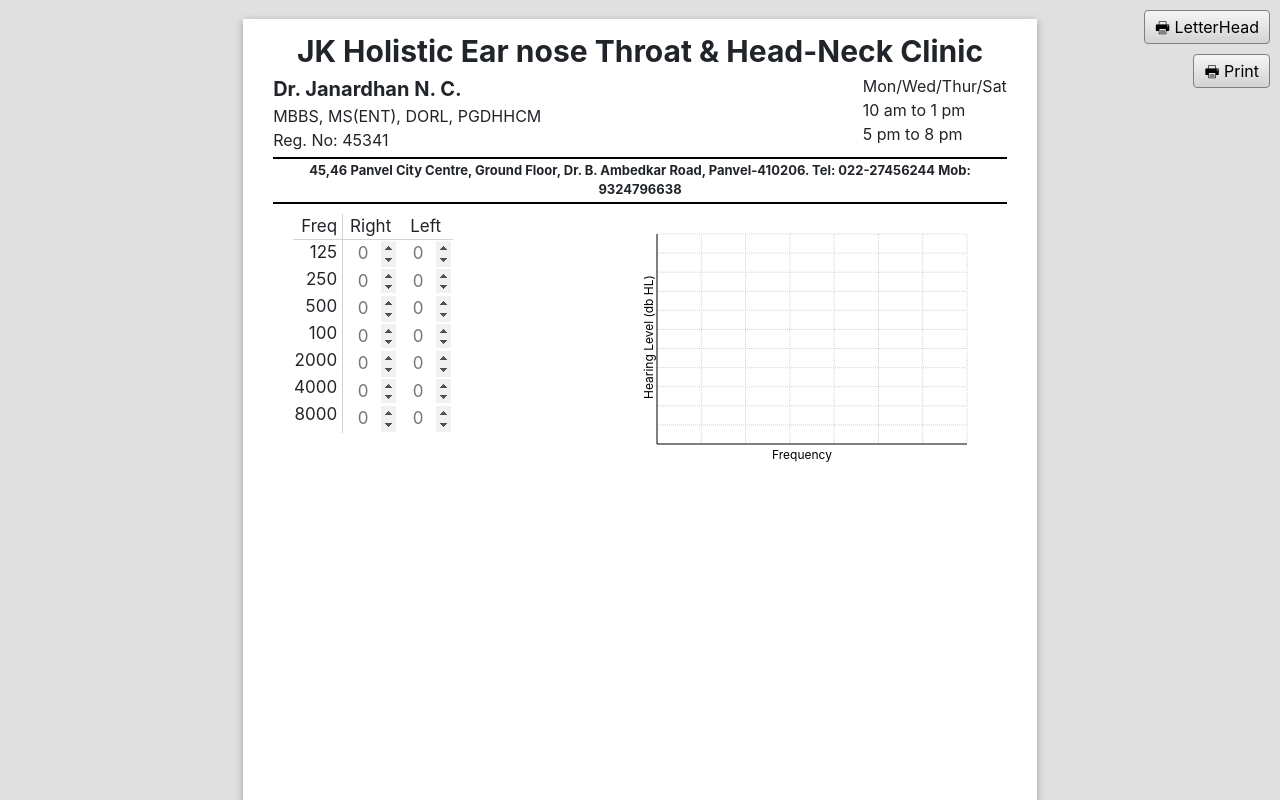
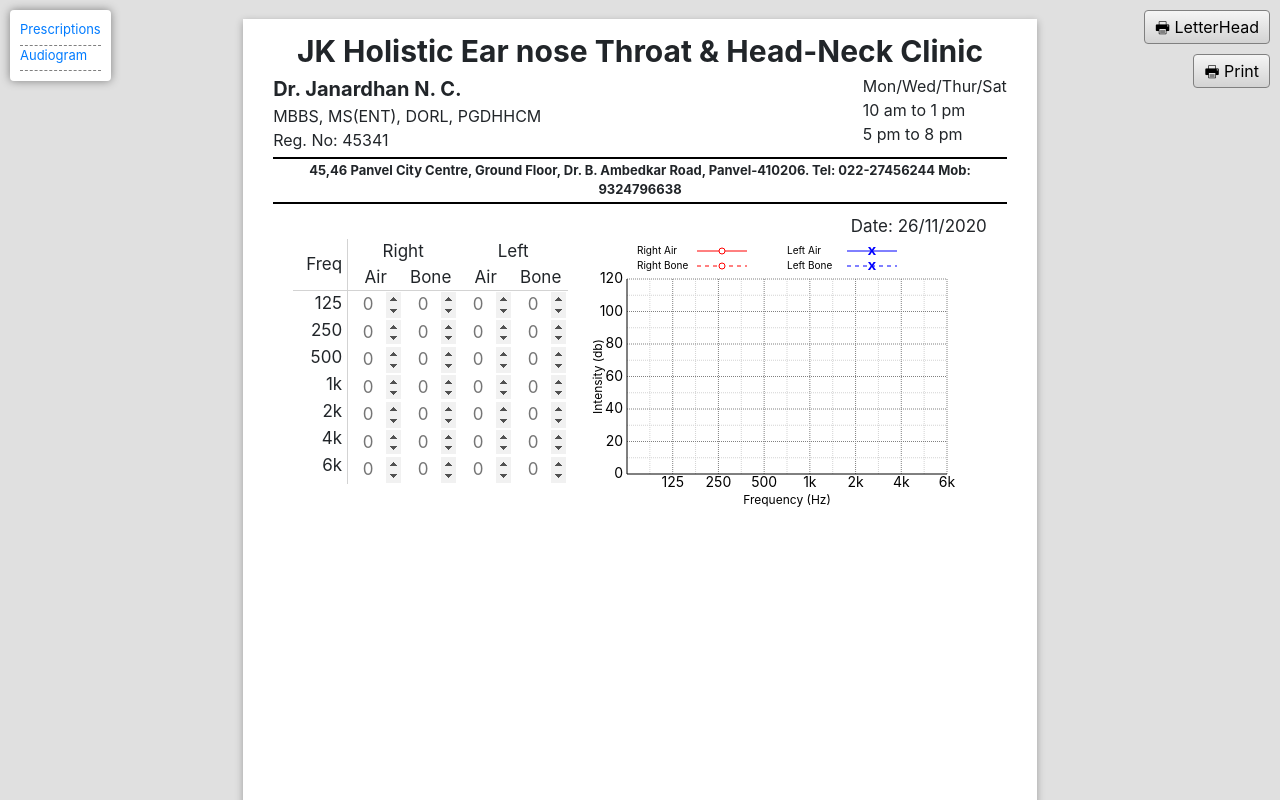
Before and after one commit to jcravi/clinic, a React (Create React App) app: page /audiogram in a window 1280 px wide. Shown: the top 800 px of the page. Built offline with nearby package versions, Linux system fonts and the light colour scheme.

Commit message:
feat: added audio gram

```diff
--- a/package.json
+++ b/package.json
@@ -13,9 +13,11 @@
     "@types/react": "^16.9.53",
     "@types/react-bootstrap": "^0.32.24",
     "@types/react-dom": "^16.9.8",
+    "@types/react-router-dom": "^5.1.6",
     "@types/styled-components": "^5.1.4",
     "react": "^16.14.0",
     "react-dom": "^16.14.0",
+    "react-router-dom": "^5.2.0",
     "react-scripts": "3.4.4",
     "styled-components": "^5.2.1",
     "typescript": "^4.0.3",
--- a/src/App.tsx
+++ b/src/App.tsx
@@ -1,10 +1,12 @@
 import React, { useEffect, useState } from 'react';
 import styled from 'styled-components';
-import { Chart } from './components/Chart';
+import { BrowserRouter, Link, Route, Switch } from 'react-router-dom';
 
 import { LetterHead } from './components/LetterHead';
 import { PrintButton } from './components/PrintButton';
 import { Sheet } from './components/Sheet';
+import { Audiogram } from './components/Audiogram';
+import { Common } from './components/Common';
 
 const OverallDiv = styled.div<{ printLetterHead: boolean }>`
   padding-top: 10px;
@@ -14,6 +16,28 @@ const OverallDiv = styled.div<{ printLetterHead: boolean }>`
   @media print {
     padding-top: ${({ printLetterHead }) =>
       printLetterHead ? '10mm' : '80mm'};
+  }
+`;
+
+const Navigator = styled.div`
+  font-size: 13px;
+  position: fixed;
+  top: 10px;
+  left: 10px;
+  border-radius: 4px;
+  box-shadow: 0 0 10px gray;
+  background-color: white;
+  padding: 10px;
+  & > div {
+    border-bottom: 1px dashed grey;
+    padding-bottom: 5px;
+  }
+  & > div:hover {
+    border-bottom: 1px solid grey;
+    padding-bottom: 5px;
+  }
+  & a {
+    text-decoration: none;
   }
 `;
 
@@ -36,8 +60,25 @@ export const App = () => {
       />
       <LetterHead printLetterHead={printLetterHead} />
       <OverallDiv printLetterHead={printLetterHead}>
-        {/* <Sheet /> */}
-        <Chart />
+        <Common />
+        <BrowserRouter>
+          <Navigator>
+            <div>
+              <Link to='/precriptions'>Prescriptions</Link>
+            </div>
+            <div>
+              <Link to='/audiogram'>Audiogram</Link>
+            </div>
+          </Navigator>
+          <Switch>
+            <Route path='/precriptions'>
+              <Sheet />
+            </Route>
+            <Route path='/audiogram'>
+              <Audiogram />
+            </Route>
+          </Switch>
+        </BrowserRouter>
       </OverallDiv>
     </>
   );
--- /dev/null
+++ b/src/components/Audiogram.tsx
@@ -0,0 +1,174 @@
+import React, { useEffect, useState } from 'react';
+import styled from 'styled-components';
+
+import { Chart } from './Chart';
+import { X_AXIS, calcX, calcY } from '../js/chart-utils';
+
+type StateType = {
+  [key: string]: number;
+};
+
+const initialState: StateType = X_AXIS.reduce(
+  (o, key) => ({ ...o, [key]: -1 }),
+  {}
+);
+
+const Cell = styled.div`
+  width: 55px;
+  text-align: center;
+  & > input[type='number'] {
+    width: 55px;
+    border: none;
+    text-align: center;
+    &::-webkit-outer-spin-button,
+    &::-webkit-inner-spin-button {
+      opacity: 1;
+    }
+  }
+`;
+
+const setPointLine = (
+  state: StateType,
+  setState: (value: React.SetStateAction<string>) => void
+): void => {
+  const points = X_AXIS.reduce((acc, curr, index) => {
+    if (state[curr] >= 0) {
+      const cx = calcX(index);
+      const cy = calcY(state[curr]);
+      return acc + ' ' + cx + ',' + cy;
+    } else {
+      return acc;
+    }
+  }, '');
+  setState(points);
+};
+
+const setPoint = (
+  key: string,
+  value: string,
+  state: StateType,
+  setState: (value: React.SetStateAction<StateType>) => void
+): void => {
+  setState({ ...state, [key]: +value });
+};
+
+export const Audiogram = () => {
+  const [rightAirPoints, setRightAirPoints] = useState(initialState);
+  const [rightAirPointLine, setRightAirPointLine] = useState('');
+  useEffect(() => setPointLine(rightAirPoints, setRightAirPointLine), [
+    rightAirPoints,
+  ]);
+
+  const [rightBonePoints, setRightBonePoints] = useState(initialState);
+  const [rightBonePointLine, setRightBonePointLine] = useState('');
+  useEffect(() => setPointLine(rightBonePoints, setRightBonePointLine), [
+    rightBonePoints,
+  ]);
+
+  const [leftAirPoints, setLeftAirPoints] = useState(initialState);
+  const [leftPointLine, setLeftPointLine] = useState('');
+  useEffect(() => setPointLine(leftAirPoints, setLeftPointLine), [
+    leftAirPoints,
+  ]);
+
+  const [leftBonePoints, setLeftBonePoints] = useState(initialState);
+  const [leftBonePointLine, setLeftBonePointLine] = useState('');
+  useEffect(() => setPointLine(leftBonePoints, setLeftBonePointLine), [
+    leftBonePoints,
+  ]);
+
+  const ChartProps = {
+    right: {
+      air: {
+        points: rightAirPoints,
+        pointLine: rightAirPointLine,
+      },
+      bone: {
+        points: rightBonePoints,
+        pointLine: rightBonePointLine,
+      },
+    },
+    left: {
+      air: {
+        points: leftAirPoints,
+        pointLine: leftPointLine,
+      },
+      bone: {
+        points: leftBonePoints,
+        pointLine: leftBonePointLine,
+      },
+    },
+  };
+
+  return (
+    <div style={{ display: 'flex', justifyContent: 'space-between' }}>
+      <div>
+        {/* Header */}
+        <div style={{ display: 'flex', borderBottom: '1px solid lightgrey' }}>
+          <Cell
+            style={{
+              textAlign: 'right',
+              borderRight: '1px solid lightgrey',
+              paddingRight: '5px',
+              lineHeight: '50px',
+            }}
+          >
+            Freq
+          </Cell>
+          <div>
+            <div style={{ width: '110px', textAlign: 'center' }}>Right</div>
+            <div style={{ display: 'flex' }}>
+              <Cell>Air</Cell>
+              <Cell>Bone</Cell>
+            </div>
+          </div>
+          <div>
+            <div style={{ width: '110px', textAlign: 'center' }}>Left</div>
+            <div style={{ display: 'flex' }}>
+              <Cell>Air</Cell>
+              <Cell>Bone</Cell>
+            </div>
+          </div>
+        </div>
+        {/* Body/Content */}
+        <div style={{ display: 'flex' }}>
+          <Cell
+            style={{ borderRight: '1px solid lightgrey', paddingRight: '5px' }}
+          >
+            {X_AXIS.map((x) => (
+              <div key={x} style={{ height: '27px', textAlign: 'right' }}>
+                {x}
+              </div>
+            ))}
+          </Cell>
+          {[
+            { state: rightAirPoints, setState: setRightAirPoints },
+            { state: rightBonePoints, setState: setRightBonePoints },
+            { state: leftAirPoints, setState: setLeftAirPoints },
+            { state: leftBonePoints, setState: setLeftBonePoints },
+          ].map((o, i) => (
+            <div key={`div-${o}-${i}`}>
+              {X_AXIS.map((x) => (
+                <Cell key={`cell-${o}-${i}-${x}`}>
+                  <input
+                    type='number'
+                    placeholder='0'
+                    min='0'
+                    max='120'
+                    step='5'
+                    onChange={({ target: { value } }) =>
+                      setPoint(x, value, o.state, o.setState)
+                    }
+                  />
+                </Cell>
+              ))}
+            </div>
+          ))}
+        </div>
+      </div>
+      <div>
+        <Chart {...ChartProps} />
+      </div>
+    </div>
+  );
+};
--- a/src/components/Chart.tsx
+++ b/src/components/Chart.tsx
@@ -1,42 +1,22 @@
-import React, { useEffect, useState } from 'react';
+import React from 'react';
 import styled from 'styled-components';
 
-const HEIGHT = 250;
-const WIDTH = 350;
+import {
+  X_AXIS,
+  Y_AXIS,
+  width,
+  height,
+  offset,
+  xInc,
+  yInc,
+  calcX,
+  calcY,
+} from '../js/chart-utils';
 
-const offset: number = 20;
-
-const Y_AXIS = [
-  '-10',
-  '0',
-  '10',
-  '20',
-  '30',
-  '40',
-  '50',
-  '60',
-  '70',
-  '80',
-  '90',
-];
-
-const X_AXIS = ['125', '250', '500', '100', '2000', '4000', '8000'];
-
-const xInc = (WIDTH - 2 * offset) / X_AXIS.length;
-const yInc = (HEIGHT - 2 * offset) / Y_AXIS.length;
-
-type StateType = {
-  [key: string]: number;
-};
-
-const initialState: StateType = X_AXIS.reduce(
-  (o, key) => ({ ...o, [key]: -1 }),
-  {}
-);
-
-const SVG = styled.svg`
-  height: ${HEIGHT}px;
-  width: ${WIDTH}px;
+const Legend = styled.g`
+  font-size: 10px;
+  & > text {
+  }
 `;
 
 const Axis = styled.g`
@@ -45,11 +25,15 @@ const Axis = styled.g`
   }
 `;
 
-const AxisLabels = styled.g`
+const AxisTitle = styled.g`
   font-size: 12px;
 `;
 
-const Right = styled.g`
+const AxisLabel = styled.g`
+  font-size: 14px;
+`;
+
+const RightAir = styled.g`
   & > circle {
     fill: none;
     stroke: red;
@@ -59,7 +43,14 @@ const Right = styled.g`
   }
 `;
 
-const Left = styled.g`
+const RightBone = styled(RightAir)`
+  & > polyline {
+    stroke-dasharray: 5;
+  }
+`;
+
+const LeftAir = styled.g`
+  font: bold 15px arial;
   & > text {
     fill: blue;
   }
@@ -68,146 +59,105 @@ const Left = styled.g`
   }
 `;
 
-const NumberInput = styled.input.attrs((_) => ({
-  type: 'number',
-  placeholder: '0',
-  min: -10,
-  max: 120,
-  step: 5,
-}))`
-  width: 55px;
-  border: none;
-  text-align: center;
-  &::-webkit-outer-spin-button,
-  &::-webkit-inner-spin-button {
-    opacity: 1;
+const LeftBone = styled(LeftAir)`
+  & > polyline {
+    stroke-dasharray: 5;
   }
 `;
 
-const calcX = (index: number): number => {
-  return offset + (index + 1) * xInc;
+const subAxisStyle = {
+  strokeWidth: '1px',
+  stroke: 'grey',
+  strokeDasharray: '1',
 };
 
-const calcY = (value: number): number => {
-  return HEIGHT - offset - ((value / 5) * yInc) / 2;
-};
-
-const subAxisStyle = {
+const subSubAxisStyle = {
   strokeWidth: '1px',
   stroke: 'lightgrey',
   strokeDasharray: '1',
 };
 
-export const Chart = () => {
-  const [right, setRight] = useState(initialState);
-  const [rightPoints, setRightPoints] = useState('');
-  const setRightValue = (key: string, valueStr: string) => {
-    const value = +valueStr;
-    setRight({ ...right, [key]: value });
+type GraphType = {
+  points: {
+    [key: string]: number;
   };
-  useEffect(() => {
-    const points = X_AXIS.reduce((s, v, i) => {
-      if (right[v] !== -1) {
-        const cx = calcX(i);
-        const cy = calcY(right[v]);
-        return s + ' ' + cx + ',' + cy;
-      } else {
-        return s;
-      }
-    }, '');
+  pointLine: string;
+};
 
-    setRightPoints(points);
-  }, [right]);
+type SideType = {
+  air: GraphType;
+  bone: GraphType;
+};
 
-  const [left, setLeft] = useState(initialState);
-  const [leftPoints, setLeftPoints] = useState('');
-  const setLeftValue = (key: string, valueStr: string) => {
-    const value = +valueStr;
-    setLeft({ ...left, [key]: value });
+type ChartType = {
+  right: SideType;
+  left: SideType;
 };
-  useEffect(() => {
-    const points = X_AXIS.reduce((s, v, i) => {
-      if (left[v] !== -1) {
-        const cx = calcX(i);
-        const cy = calcY(left[v]);
-        return s + ' ' + cx + ',' + cy;
-      } else {
-        return s;
-      }
-    }, '');
 
-    setLeftPoints(points);
-  }, [left]);
-
+export const Chart = ({ right, left }: ChartType) => {
   return (
-    <div style={{ display: 'flex', justifyContent: 'space-between' }}>
-      <div>
-        <div style={{ display: 'flex', borderBottom: '1px solid lightgrey' }}>
-          <div
+    <svg
+      version='1.2'
+      role='img'
       style={{
-              float: 'left',
-              width: '50px',
-              textAlign: 'right',
-              borderRight: '1px solid lightgrey',
-              paddingRight: '5px',
+        height: `${height}`,
+        width: `${width}`,
       }}
     >
-            Freq
-          </div>
-          <div style={{ width: '55px', textAlign: 'center' }}>Right</div>
-          <div style={{ width: '55px', textAlign: 'center' }}>Left</div>
-        </div>
-        <div style={{ display: 'flex' }}>
-          <div
-            style={{
-              width: '50px',
-              borderRight: '1px solid lightgrey',
-              paddingRight: '5px',
-            }}
+      <Legend transform='translate(50,5)'>
+        <text x='0' y='10'>
+          Right Air
+        </text>
+        <line x1='60' y1='7' x2='110' y2='7' stroke='red' />
+        <circle cx='85' cy='7' r='3' fill='white' stroke='red' />
+        <text x='0' y='25'>
+          Right Bone
+        </text>
+        <line
+          x1='60'
+          y1='22'
+          x2='110'
+          y2='22'
+          stroke='red'
+          strokeDasharray='4'
+        />
+        <circle cx='85' cy='22' r='3' fill='white' stroke='red' />
+        <text x='150' y='10'>
+          Left Air
+        </text>
+        <line x1='210' y1='7' x2='260' y2='7' stroke='blue' />
+        <text
+          x='235'
+          y='10.5'
+          style={{ font: 'bold 15px arial', color: 'blue' }}
+          fill='blue'
+          textAnchor='middle'
         >
-            {X_AXIS.map((x) => {
-              return (
-                <div
-                  key={x}
-                  style={{
-                    height: '27px',
-                    textAlign: 'right',
-                  }}
+          x
+        </text>
+        <text x='150' y='25'>
+          Left Bone
+        </text>
+        <line
+          x1='210'
+          y1='22'
+          x2='260'
+          y2='22'
+          stroke='blue'
+          strokeDasharray='4'
+        />
+        <text
+          x='235'
+          y='25.5'
+          style={{ font: 'bold 15px arial', color: 'blue' }}
+          fill='blue'
+          textAnchor='middle'
         >
-                  {x}
-                </div>
-              );
-            })}
-          </div>
-          <div>
-            {X_AXIS.map((x) => {
-              return (
-                <div key={x}>
-                  <NumberInput
-                    onChange={({ target: { value } }) =>
-                      setRightValue(x, value)
-                    }
-                  />
-                </div>
-              );
-            })}
-          </div>
-          <div>
-            {X_AXIS.map((x) => {
-              return (
-                <div key={x}>
-                  <NumberInput
-                    onChange={({ target: { value } }) => setLeftValue(x, value)}
-                  />
-                </div>
-              );
-            })}
-          </div>
-        </div>
-      </div>
-      <div>
-        <SVG version='1.2' role='img'>
+          x
+        </text>
+      </Legend>
       <Axis>
+        {/* X Axis Helpers */}
         {X_AXIS.map((key, index) => {
           const x = offset + (index + 1) * xInc;
           return (
@@ -217,70 +167,135 @@ export const Chart = () => {
               x1={x}
               y1={offset}
               x2={x}
-                  y2={HEIGHT - offset}
+              y2={height - offset}
             />
           );
         })}
+        {X_AXIS.map((key, index) => {
+          const x = offset + (index + 1) * xInc - xInc / 2;
+          return (
+            <line
+              key={key}
+              style={subSubAxisStyle}
+              x1={x}
+              y1={offset}
+              x2={x}
+              y2={height - offset}
+            />
+          );
+        })}
+        {/* Y Axis Helpers */}
         {Y_AXIS.map((key, index) => {
-              const y = HEIGHT - offset - (index + 1) * yInc;
-              return (
+          const y = height - offset - (index + 1) * yInc;
+          return index !== Y_AXIS.length - 1 ? (
             <line
               key={key}
               style={subAxisStyle}
               x1={offset}
               y1={y}
-                  x2={WIDTH - offset}
+              x2={width - offset}
               y2={y}
             />
+          ) : null;
+        })}
+        {Y_AXIS.map((key, index) => {
+          const y = height - offset - (index + 1) * yInc + yInc / 2;
+          return index !== Y_AXIS.length - 1 ? (
+            <line
+              key={key}
+              style={subSubAxisStyle}
+              x1={offset}
+              y1={y}
+              x2={width - offset}
+              y2={y}
+            />
+          ) : null;
+        })}
+        {/* X Axis */}
+        <line
+          x1={offset}
+          y1={height - offset}
+          x2={width - offset}
+          y2={height - offset}
+        />
+        {/* Y Axis */}
+        <line x1={offset} y1={offset} x2={offset} y2={height - offset} />
+      </Axis>
+      <AxisLabel>
+        {X_AXIS.map((key, index) => {
+          const x = offset + (index + 1) * xInc;
+          return (
+            <text key={key} x={x} y={height - offset + 13} textAnchor='middle'>
+              {key}
+            </text>
           );
         })}
-
-            <line x1={offset} y1={offset} x2={offset} y2={HEIGHT - offset} />
-            <line
-              x1={offset}
-              y1={HEIGHT - offset}
-              x2={WIDTH - offset}
-              y2={HEIGHT - offset}
-            />
-          </Axis>
-          <AxisLabels>
+        {Y_AXIS.map((key, index) => {
+          const y = height - offset - index * yInc + 4;
+          return (
+            <text key={key} x={offset - 4} y={y} textAnchor='end'>
+              {key}
+            </text>
+          );
+        })}
+      </AxisLabel>
+      <AxisTitle>
         <text
-              x={offset - 2}
-              y={HEIGHT / 2}
-              transform={`rotate(-90, ${offset - 2}, ${
-                HEIGHT / 2
-              }) translate(-60, -2)`}
+          x={offset - 25}
+          y={height / 2}
+          textAnchor='middle'
+          transform={`rotate(-90, ${offset - 25}, ${height / 2})`}
         >
-              Hearing Level (db HL)
+          Intensity (db)
         </text>
-            <text x={WIDTH / 2 - 40} y={HEIGHT - offset + 15}>
-              Frequency
+        <text x={width / 2} y={height - offset + 30} textAnchor='middle'>
+          Frequency (Hz)
         </text>
-          </AxisLabels>
-          <Right>
+      </AxisTitle>
+      <RightAir>
         {X_AXIS.map((x, index) => {
           const cx = calcX(index);
-              const cy = calcY(right[x]);
-              return right[x] === -1 ? null : (
+          const cy = calcY(right.air.points[x]);
+          return right.air.points[x] === -1 ? null : (
             <circle key={x} cx={cx} cy={cy} r='3' />
           );
         })}
-            <polyline fill='none' points={rightPoints} />
-          </Right>
-          <Left>
+        <polyline fill='none' points={right.air.pointLine} />
+      </RightAir>
+      <RightBone>
         {X_AXIS.map((x, index) => {
-              const cx = calcX(index) - 4;
-              const cy = calcY(left[x]) + 4;
-              return left[x] === -1 ? null : (
-                <text key={x} x={cx} y={cy}>
+          const cx = calcX(index);
+          const cy = calcY(right.bone.points[x]);
+          return right.bone.points[x] === -1 ? null : (
+            <circle key={x} cx={cx} cy={cy} r='3' />
+          );
+        })}
+        <polyline fill='none' points={right.bone.pointLine} />
+      </RightBone>
+      <LeftAir>
+        {X_AXIS.map((x, index) => {
+          const cx = calcX(index);
+          const cy = calcY(left.air.points[x]) + 4.5;
+          return left.air.points[x] === -1 ? null : (
+            <text key={x} x={cx} y={cy} textAnchor='middle'>
               x
             </text>
           );
         })}
-            <polyline fill='none' points={leftPoints} />
-          </Left>
-        </SVG>
-      </div>
-    </div>
+        <polyline fill='none' points={left.air.pointLine} />
+      </LeftAir>
+      <LeftBone>
+        {X_AXIS.map((x, index) => {
+          const cx = calcX(index);
+          const cy = calcY(left.bone.points[x]) + 4.5;
+          return left.bone.points[x] === -1 ? null : (
+            <text key={x} x={cx} y={cy} textAnchor='middle'>
+              x
+            </text>
+          );
+        })}
+        <polyline fill='none' points={left.bone.pointLine} />
+      </LeftBone>
+    </svg>
   );
 };
--- /dev/null
+++ b/src/components/Common.tsx
@@ -0,0 +1,10 @@
+import React from 'react';
+
+export const Common = () => {
+  const date = new Date().toLocaleDateString('en-IN');
+  return (
+    <>
+      <div style={{ textAlign: 'right' }}>Date: {date}</div>
+    </>
+  );
+};
--- a/src/components/Sheet.tsx
+++ b/src/components/Sheet.tsx
@@ -6,10 +6,8 @@ import { Prescription } from './Prescription';
 const labels: Array<string> = ['Name', 'Diagnosis', 'Procedure\u202fdone'];
 
 export const Sheet = () => {
-  const date = new Date().toLocaleDateString('en-IN');
   return (
     <>
-      <div style={{ textAlign: 'right' }}>Date: {date}</div>
       <div>
         {labels.map((name) => {
           return <Label name={name} key={name} />;
--- /dev/null
+++ b/src/js/chart-utils.ts
@@ -0,0 +1,17 @@
+export const height = 275;
+export const width = 400;
+export const offset = 40;
+
+export const X_AXIS = ['125', '250', '500', '1k', '2k', '4k', '6k'];
+export const Y_AXIS = ['0', '20', '40', '60', '80', '100', '120'];
+
+export const xInc = (width - 2 * offset) / X_AXIS.length;
+export const yInc = (height - 2 * offset) / (Y_AXIS.length - 1);
+
+export const calcX = (index: number): number => {
+  return offset + (index + 1) * xInc;
+};
+
+export const calcY = (value: number): number => {
+  return height - offset - ((value / 10) * yInc) / 2;
+};
```
Also changed, not shown: src/components/chart.css (deleted, +0 -34 lines), 1 other file (tests, documents, lock files or other folders). Lines whose indentation alone changed are shown as unchanged.
